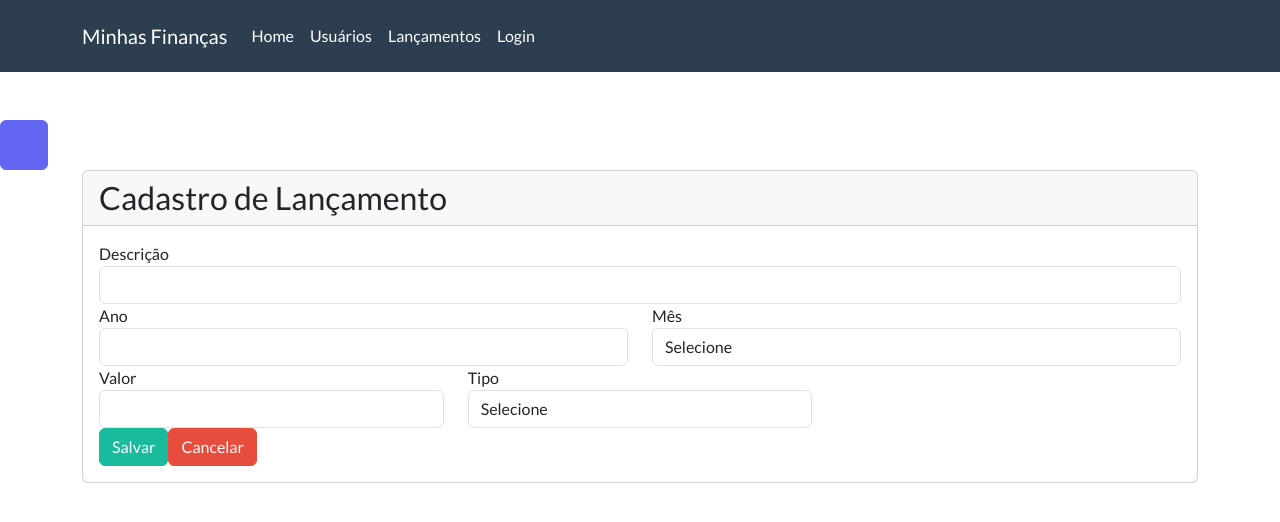
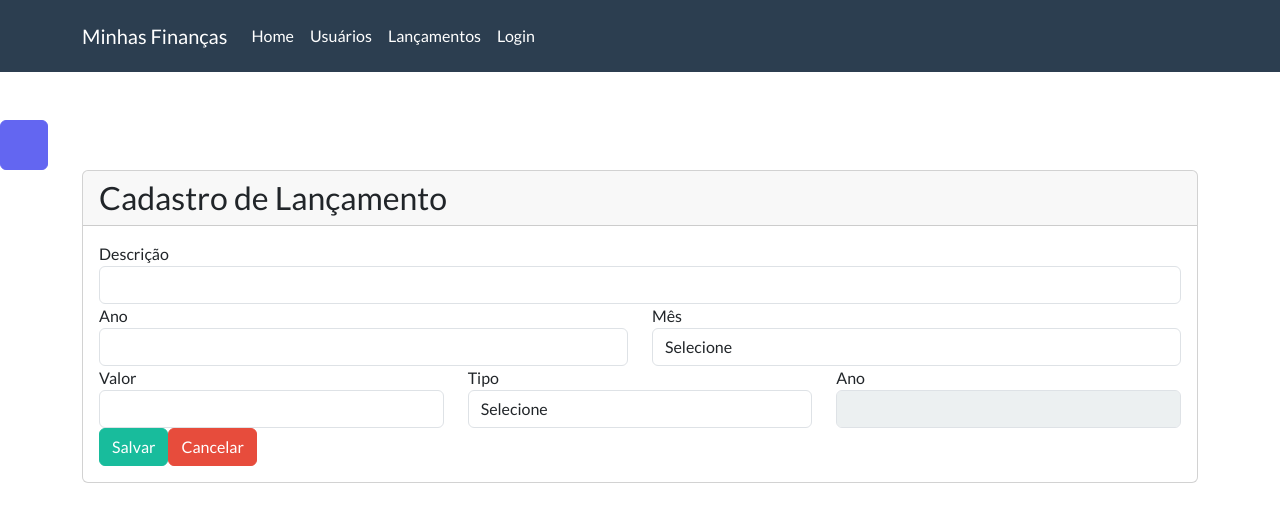
Before and after one commit to fxavierds/minhas-financas-app, a React (Create React App) app: page /#/cadastro-lancamentos in a window 1280 px wide. Shown: the top 522 px of the page. Built offline with nearby package versions, Linux system fonts and the light colour scheme.

Commit message:
Editar cadastro

```diff
--- a/src/app/services/lancamentoService.js
+++ b/src/app/services/lancamentoService.js
@@ -35,6 +35,10 @@ export default class LancamentoService extends ApiService {
     return this.post("/", lancamento);
   }
 
+  atualizar(lancamento) {
+    return this.put(`/${lancamento.id}`, lancamento);
+  }
+
   consultar(lancamentoFiltro) {
     let params = `?ano=${lancamentoFiltro.ano}`;
 
@@ -64,4 +68,8 @@ export default class LancamentoService extends ApiService {
   deletar(id) {
     return this.delete(`/${id}`);
   }
+
+  obterPorId(id) {
+    return this.get(`/${id}`);
+  }
 }
--- a/src/main/rotas.js
+++ b/src/main/rotas.js
@@ -14,7 +14,10 @@ function Rotas() {
         <Route path="/login" component={Login} />
         <Route path="/cadastro-usuarios" component={CadastroUsuario} />
         <Route path="/consulta-lancamentos" component={ConsultaLancamentos} />
-        <Route path="/cadastro-lancamentos" component={CadastroLancamentos} />
+        <Route
+          path="/cadastro-lancamentos/:id?"
+          component={CadastroLancamentos}
+        />
       </Switch>
     </HashRouter>
   );
--- a/src/views/home.js
+++ b/src/views/home.js
@@ -48,7 +48,7 @@ class Home extends React.Component {
           </a>
           <a
             className="btn btn-danger btn-lg"
-            href="https://bootswatch.com/flatly/#"
+            href="#cadastro-lancamentos"
             role="button"
           >
             <i className="fa fa-users"></i> Cadastrar Lançamento
--- a/src/views/lancamentos/cadastro-lancamentos.js
+++ b/src/views/lancamentos/cadastro-lancamentos.js
@@ -16,11 +16,27 @@ class CadastroLancamento extends React.Component {
     ano: "",
     tipo: "",
     status: "",
+    atualizar: false,
   };
 
   constructor() {
     super();
     this.service = new LancamentoService();
+  }
+
+  componentDidMount() {
+    const params = this.props.match.params;
+    console.log(params);
+    if (params.id) {
+      this.service
+        .obterPorId(params.id)
+        .then((response) => {
+          this.setState({ ...response.data, atualizar: true });
+        })
+        .catch((erros) => {
+          messages.mensagemErro(erros.response.data);
+        });
+    }
   }
 
   handleChange = (event) => {
@@ -53,12 +69,42 @@ class CadastroLancamento extends React.Component {
       });
   };
 
+  atualizar = () => {
+    const { descricao, valor, tipo, mes, ano, status, id, usuario } =
+      this.state;
+    const lancamento = {
+      descricao,
+      valor,
+      tipo,
+      mes,
+      ano,
+      status,
+      id,
+      usuario,
+    };
+    this.service
+      .atualizar(lancamento)
+      .then((response) => {
+        this.props.history.push("/consulta-lancamentos");
+        messages.mensagemSucesso("Lançamento atualizado com sucesso.");
+      })
+      .catch((error) => {
+        messages.mensagemErro(error.response.data);
+      });
+  };
+
   render() {
     const meses = this.service.obterListaMeses();
     const tipos = this.service.obterListaTipos();
 
     return (
-      <Card title="Cadastro de Lançamento">
+      <Card
+        title={
+          this.state.atualizar
+            ? "Atualizar Lançamento"
+            : "Cadastro de Lançamento"
+        }
+      >
         <div className="row">
           <div className="col-md-12">
             <FormGroup id="inputDescricao" label="Descrição">
@@ -124,8 +170,29 @@ class CadastroLancamento extends React.Component {
               ></SelectMenu>
             </FormGroup>
           </div>
+          <div className="col-md-4">
+            <FormGroup id="inputStatus" label="Ano">
+              <input
+                id="inputStatus"
+                name="status"
+                value={this.state.status}
+                disabled
+                type="text"
+                className="form-control"
+              />
+            </FormGroup>
+          </div>
           <div className="row">
             <div className="col-md-4">
+              {this.state.atualizar ? (
+                <button
+                  type="button"
+                  onClick={this.atualizar}
+                  className="btn btn-primary"
+                >
+                  Atualizar
+                </button>
+              ) : (
                 <button
                   type="button"
                   onClick={this.submit}
@@ -133,6 +200,8 @@ class CadastroLancamento extends React.Component {
                 >
                   Salvar
                 </button>
+              )}
+
               <button
                 type="button"
                 onClick={(e) =>
--- a/src/views/lancamentos/consulta-lancamentos.js
+++ b/src/views/lancamentos/consulta-lancamentos.js
@@ -52,7 +52,7 @@ class ConsultaLancamento extends React.Component {
   };
 
   editar = (id) => {
-    console.log("Editanto ", id);
+    this.props.history.push(`cadastro-lancamentos/${id}`);
   };
 
   abrirConfirmacao = (lancamento) => {
--- a/src/views/lancamentos/lancamentostable.js
+++ b/src/views/lancamentos/lancamentostable.js
@@ -12,7 +12,6 @@ export default (props) => {
         <td>{lancamento.tipo}</td>
         <td>{lancamento.mes}</td>
         <td>{lancamento.status}</td>
-        <td>{lancamento.descricao}</td>
         <td>
           <button
             onClick={(e) => props.editAction(lancamento.id)}
```
Lines whose indentation alone changed are shown as unchanged.
